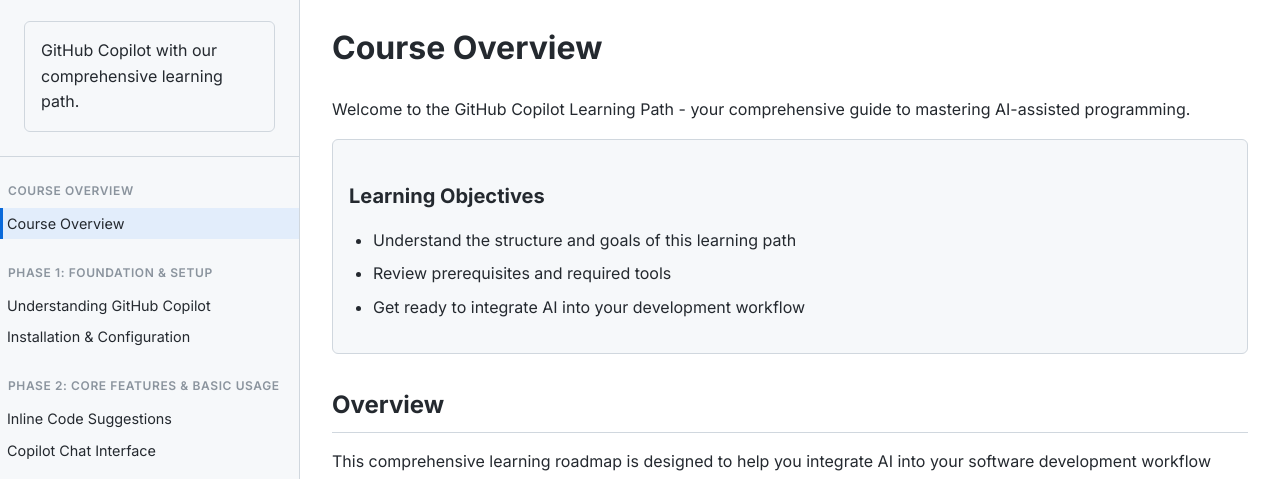
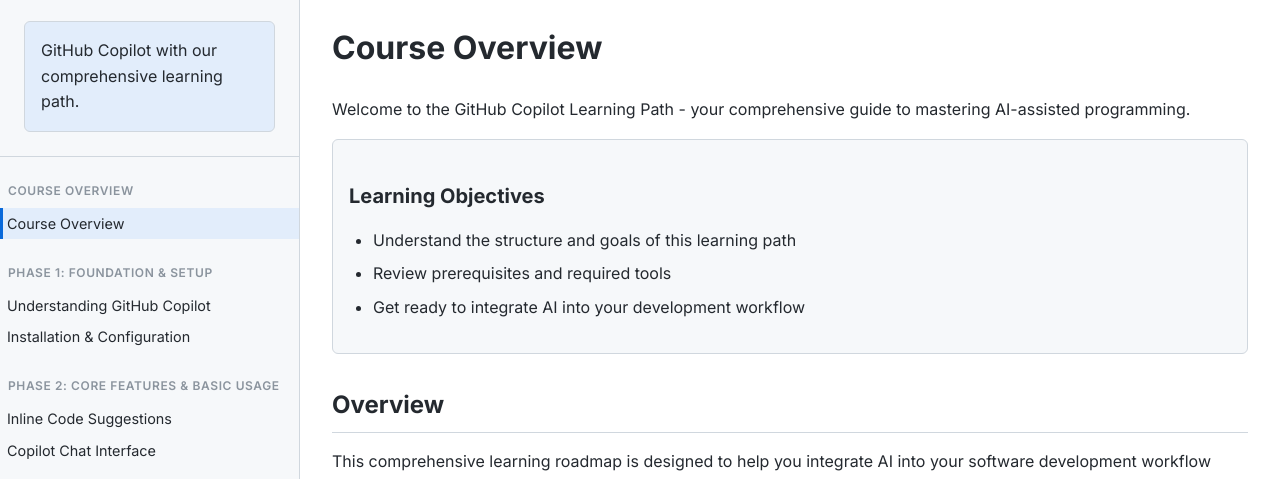
Before and after one commit to riteshsingh84/CopilotLearningPath, a plain HTML site: page index.html in a window 1280 px wide. Shown: the part 59-538 px from the top of the page. Drawn offline with Linux system fonts and the light colour scheme.

Commit message:
Highlight sidebar card for improved visibility

```diff
--- a/css/styles.css
+++ b/css/styles.css
@@ -255,6 +255,10 @@
   padding: 1rem;
 }
 
+.card-highlight {
+  background-color: var(--active-bg);
+}
+
 .btn {
   display: inline-block;
   padding: 0.5rem 1rem;
--- a/index.html
+++ b/index.html
@@ -16,7 +16,7 @@
     <aside class="sidebar" id="sidebar">
       <div class="sidebar-header">
         <h1>Copilot Course</h1>
-        <div class="card">GitHub Copilot with our comprehensive learning path.</div>
+        <div class="card card-highlight">GitHub Copilot with our comprehensive learning path.</div>
       </div>
       <nav class="sidebar-nav" id="sidebar-nav">
         <!-- Navigation will be injected here -->
```
